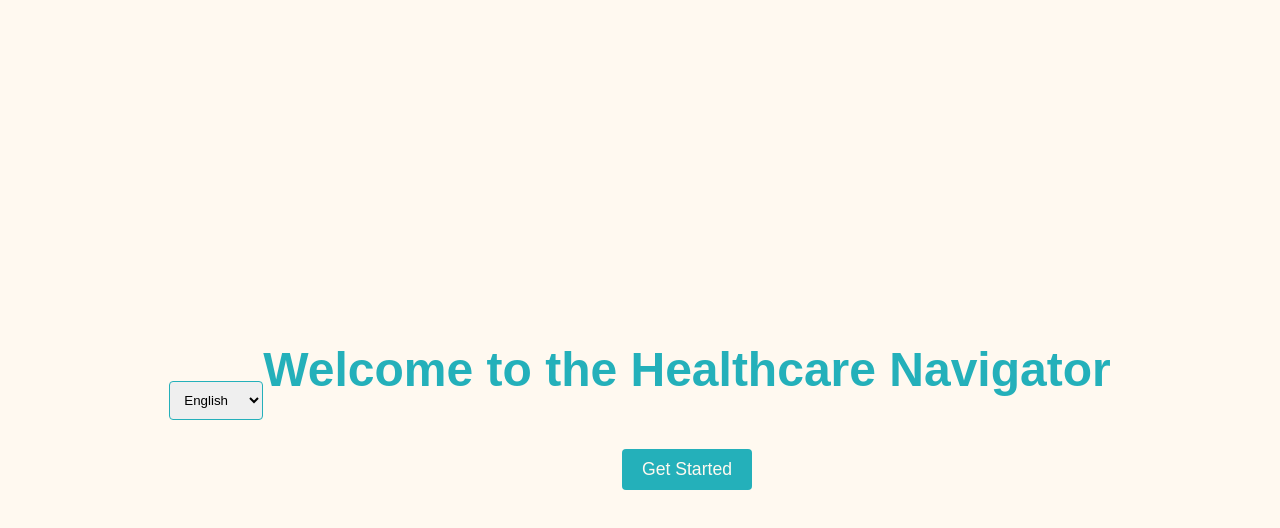
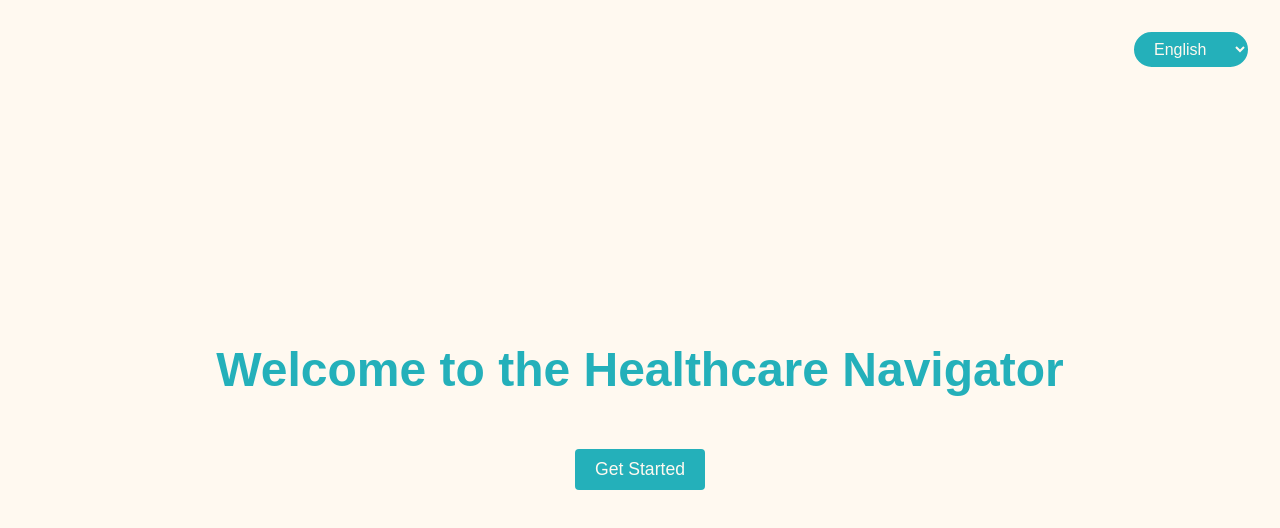
Before and after one commit to aarushisi/healthnav-webdev, a plain HTML site: page index.html in a window 1280 px wide. Drawn offline with Linux system fonts and the light colour scheme.

Commit message:
Added language dropdown functionality

```diff
--- a/style.css
+++ b/style.css
@@ -41,6 +41,22 @@ h1 {
     background-color: #411115;
 }
 
+/* Language Dropdown Styling */
+#language-selector {
+    position: absolute;
+    top: 20px;
+    right: 30px;
+}
+
+#language-dropdown {
+    padding: 8px 16px;
+    border: 2px solid #FFF9F0;
+    border-radius: 20px; /* Oval shape */
+    background-color: #24B0BA;
+    font-size: 1rem;
+    cursor: pointer;
+    color: #FFF9F0;
+}
 
 /* Centering the form page */
 /* (Note: When using a sidebar, you might wrap your main content in a separate container) */
```
Also changed, not shown: 1 other file.
